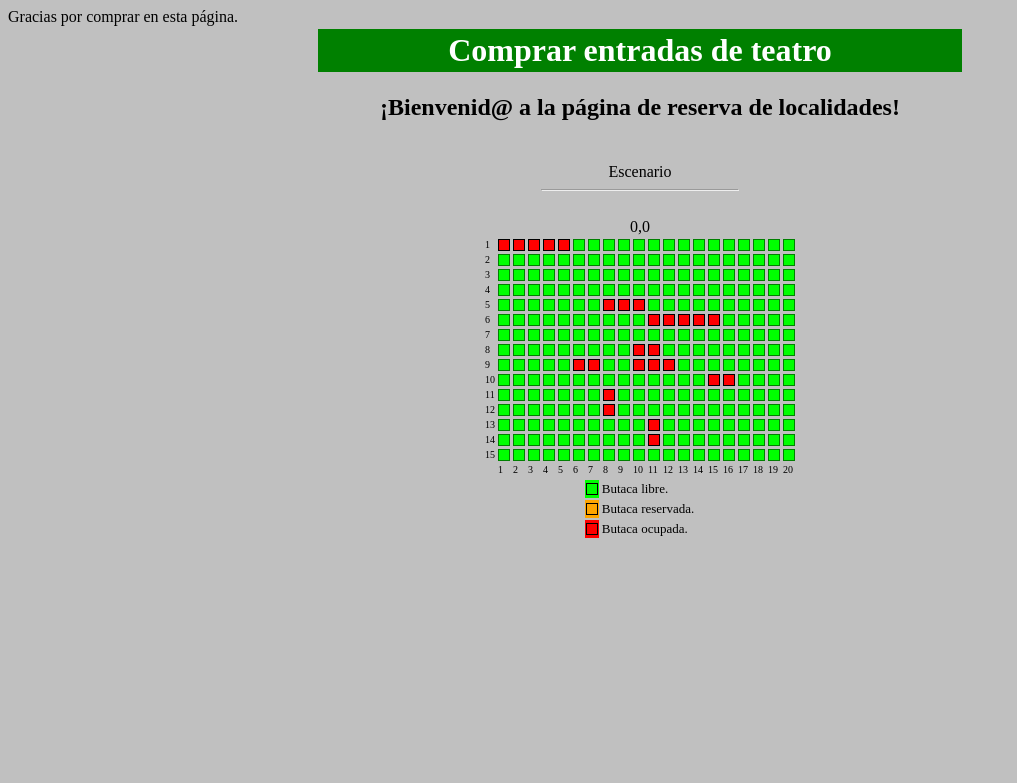
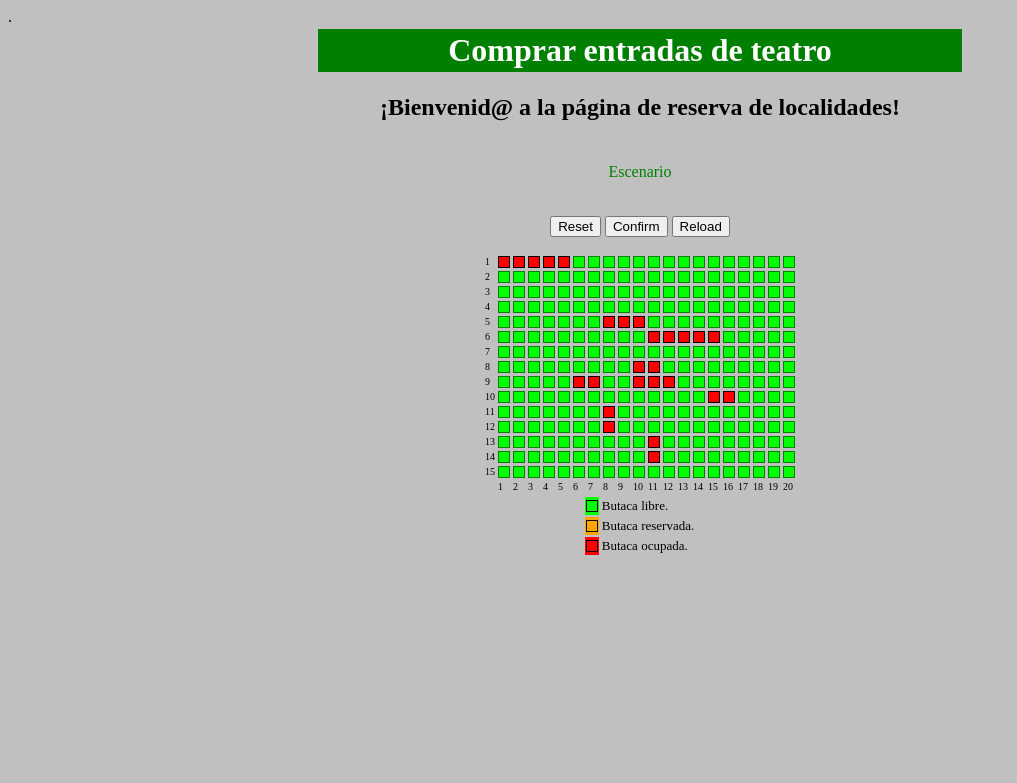
Before and after one commit to ubriquejazz/MOD002701, a PHP site: page / in a window 1280 px wide. Shown: the top 783 px of the page, without its empty margins (0-1017 px from the left). Run offline with PHP 8.4, Linux system fonts and the light colour scheme; lists and menus that the app fills with data are empty.

Commit message:
cookies reset, reload, confirm

```diff
--- a/mentor/unidad5/act01.matriz/asientos.php
+++ b/mentor/unidad5/act01.matriz/asientos.php
@@ -76,7 +76,7 @@
 
     } // end class
 
-    function test01() {
+    function test_asientos() {
         $play = new asientos(getcwd());
         $play->leer_filas();
         // $play->numero_filas;
--- a/mentor/unidad5/act01.matriz/funciones.php
+++ b/mentor/unidad5/act01.matriz/funciones.php
@@ -1,19 +1,6 @@
 <?php
 
-    function clean_cookies() {
-        $cookies = explode(';', $_SERVER['HTTP_COOKIE']);
-        foreach($cookies as $cookie) {
-            $partes = explode('=', $cookie);		// separamos en partes el contenido de la cookie
-            $nombre = trim($partes[0]);				// nombre de la cookie en la posicion 0
-            setcookie($nombre, '', time()-1000);	// tiempo anterior al actual
-        }
-        $_SESSION["naranja"] = array();
-    }
-
-    function tabla_asientos($mapa, $naranja) {
-
-        foreach ($naranja as $a)
-            echo $a[0] . "," . $a[1] . "   ";
+    function tabla_asientos($mapa, $choice) {
 
         for ($i=0; $i<count($mapa); $i++) {
             // outer loop
@@ -25,7 +12,7 @@
                     $color = 'red';
                 else {
                     $link = "<A href=index.php?op=comprar&la_fila=".$i."&el_asiento=".$j.">";
-                    foreach ($naranja as $a) {
+                    foreach ($choice as $a) {
                         if (($a[0] == $i) and ($a[1] == $j)) {
                             $color = 'orange';
                             $link = "<A href=index.php?op=devolver&la_fila=".$i."&el_asiento=".$j.">";
@@ -42,4 +29,60 @@
             echo"<TD><font size=1>".($i+1)."</font></TD>";
     }
 
+    class Buffer {
+
+        public function add($point) {
+            $msg="";
+            if (count($point) == 2) {
+                $cookieName = 'point_' . count($_COOKIE);
+                $jsonPoint = json_encode($point);
+                setcookie($cookieName, $jsonPoint, time() + 3600); // Expira en 1 hora
+                $msg = "Punto [$jsonPoint] añadido al buffer.\n";
+            }
+            else {
+                $msg = "Error: Los puntos deben ser de dos dimensiones.\n";
+            }
+       }
+
+        public function erase($point) {
+            foreach ($_COOKIE as $name => $value) {
+                $storedPoint = json_decode($value, true);
+                if ($storedPoint == $point) {
+                    // Elimina la cookie correspondiente al punto
+                    setcookie($name, '', time() - 3600); // Establece una fecha de expiración en el pasado
+                    return "Punto [" . implode(", ", $point) . "] eliminado del buffer.\n";
+                }
+            }
+            return "Punto [" . implode(", ", $point) . "] no encontrado en el buffer.\n";
+        }
+
+        public function read() {
+            $a = array();
+            foreach ($_COOKIE as $k => $value) {
+                array_push($a, json_decode($value, true));
+            }
+            return $a;
+        }
+
+    }
+
+    // Ejemplo de uso
+    function test_buffer() {
+        $buffer = new Buffer();
+        echo $buffer->add([1, 2]);
+        echo $buffer->add([3, 4]);
+        echo $buffer->add([5, 6]);
+        print_r($buffer->read());
+
+        echo $buffer->add([7, 8]);
+        echo $buffer->add([9, 10]);
+        print_r($_COOKIE);
+
+        echo $buffer->add([11, 12]);  // Intentar añadir un punto más allá del límite
+        echo $buffer->erase([3, 4]);
+        echo $buffer->display();
+        echo $buffer->erase([13, 14]);  // Intentar eliminar un punto que no está en el buffer
+        print_r($_COOKIE);
+    }
+
 ?>
--- a/mentor/unidad5/act01.matriz/index.php
+++ b/mentor/unidad5/act01.matriz/index.php
@@ -3,40 +3,58 @@
     require_once "asientos.php";
     require_once "funciones.php";
 
-    session_start();
+    $play = new asientos(getcwd());
+    $mapa = $play->leer_filas();
+    $buffer = new Buffer();
+    $msg = "<FONT size=3 color=green> Escenario</FONT>";
 
-    if (isset($_GET['op'])) $operacion = $_GET['op'];
-    else $operacion = "";
-    if (isset($_GET['la_fila'])) $fila = $_GET['la_fila'];
-    else $fila = 0;
-    if (isset($_GET['el_asiento'])) $col = $_GET['el_asiento'];
-    else $col = 0;
+    if (isset($_POST['confirmar'])) {
+        $seleccion = $buffer->read();
+        foreach ($seleccion as $a) {
+            $play->actualizar($a[0],$a[1],1);
+        }
+        $msg = "<FONT size=3 color=green> Saved cookies";
+        $msg .= "<BR>Pulse reload to continue.</FONT>";
+    }
+    else if (isset($_POST['borrar'])) {
 
-    $coord = array($fila, $col);
-    if ($operacion == 'devolver')
-        echo "Gracias por devolver la entrada.";
-    else
-        echo "Gracias por comprar en esta página.";
+		// Vemos si hay definidas cookies
+		if (isset($_SERVER['HTTP_COOKIE'])) {
 
-    if (!isset($_COOKIE["contador"])) {
-		$contador=0;
-        setcookie("contador", 0, time()+3600000);
-        $_SESSION["naranja"][0] = $coord;
+			// Separamos todas las cookies mediante el caracter ";"
+			$cookies = explode(';', $_SERVER['HTTP_COOKIE']);
+			foreach($cookies as $cookie) {
+				$partes = explode('=', $cookie);		// separamos en partes el contenido de la cookie
+				$nombre = trim($partes[0]);				// nombre de la cookie en la posicion 0
+				setcookie($nombre, '', time()-1000);	// tiempo anterior al actual
+			}
+		}
+        $seleccion = array();
+        $msg = "<FONT size=3 color=green> Cookies reseted";
+        $msg .= "<BR>Pulse reload to continue.</FONT>";
     }
-    else {
-        $contador=$_COOKIE["contador"];
-        $contador++;
-        if ($contador > 4) {
-            echo "Sólo se permite comprar 5 entradas como máximo.";
-            $contador=0;
-            clean_cookies();
+    else if (isset($_GET['la_fila'])) {
+        $x0 = $_GET['la_fila'];
+        $x1 = $_GET['el_asiento'];
+
+        $msg = "<FONT size=3 color=green>Gracias por ";
+        $contador=count($_COOKIE);
+
+        if ($contador<5 and $_GET['op'] == 'comprar') {
+            $msg .= "comprar en esta pagina.";
+            $buffer->add([$x0, $x1]);
         }
-        else {
-            setcookie("contador", $contador, time()+3600000);
-            $_SESSION["naranja"][$contador] = $coord;
+        else if ($contador>0 and $_GET['op'] == 'devolver') {
+            $msg .= "devolver la entrada.";
+            $buffer->erase([$x0, $x1]);
         }
-	}
-
+        else if ($contador==5) {
+            $msg = "<FONT size=3 color=red>Sólo se permite comprar 5 entradas como máximo.";
+        }
+        $msg .= "<BR>Pulse reload to continue.</FONT>";
+    }
+    $seleccion = $buffer->read();
+    echo ".";
 ?>
 
 <!DOCTYPE html>
@@ -60,14 +78,18 @@
     </TABLE>
 
     <TABLE BORDER='0' cellspacing='1' cellpadding='0' align='center' width='200'>
-        <TR><TD align=center>Escenario<BR><HR></TD></TR>
+        <TR><TD align=center> <?php echo $msg; ?></TD></TR>
     </TABLE><BR>
 
-    <TABLE BORDER='0' cellspacing='3' cellpadding='0' align='center'>
+    <FORM method="post" action="index.php">
+		<INPUT TYPE="submit" name="borrar" value="Reset">
+        <INPUT TYPE="submit" name="confirmar" value="Confirm">
+		<INPUT TYPE="submit" name="recargar" value="Reload">
+    </FORM>
+
         <?php
-            $play = new asientos(getcwd());
-            $mapa = $play->leer_filas();
-            tabla_asientos($mapa, $_SESSION["naranja"]);
+            echo "<TABLE BORDER='0' cellspacing='3' cellpadding='0' align='center'>";
+            tabla_asientos($mapa, $seleccion);
         ?>
 
     <TABLE>
@@ -75,6 +97,7 @@
         <TR><TD bgcolor=orange><img src=1px.gif height=10 width=10 border=1></TD><TD><font size=2>Butaca reservada.</font></TD></TR>
         <TR><TD bgcolor=red><img src=1px.gif height=10 width=10 border=1></TD><TD><font size=2>Butaca ocupada.</font></TD></TR>
     </TABLE>
+
     </center>
 </body>
 </html>
```
